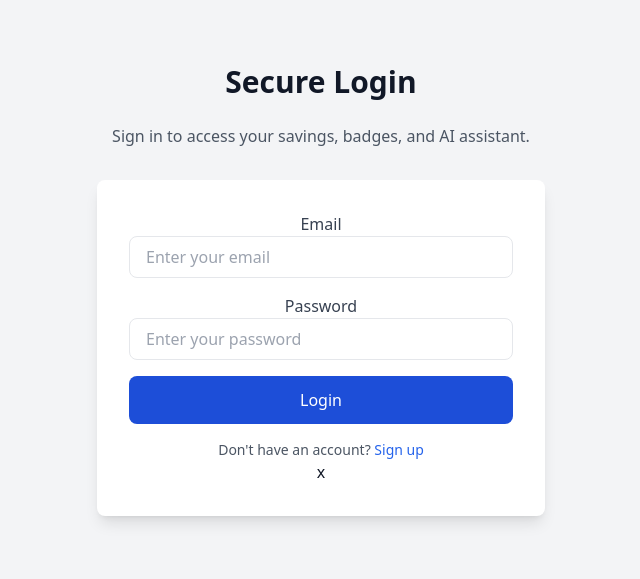
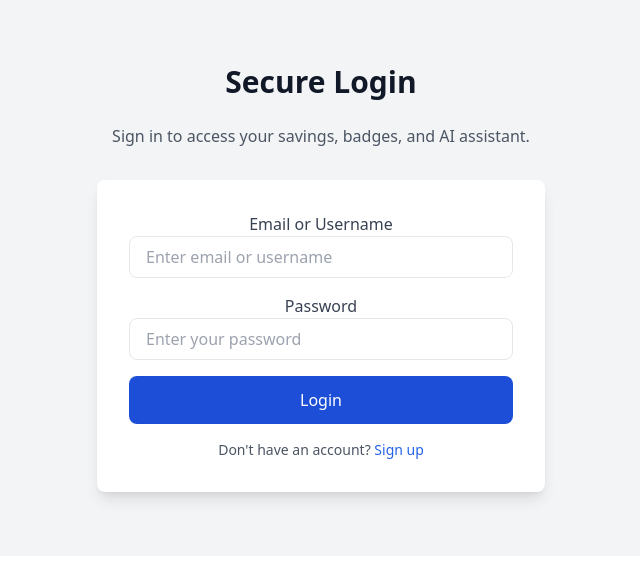
Before and after one commit to Sbajrac2/CapitalRewards, a Flask app: page /loginpage in a window 1280 px wide. Shown: the part 56-635 px from the top of the page, without its empty margins (319-959 px from the left). Run offline with Flask 3, Linux system fonts and the light colour scheme; some libraries are stand-ins or nearby versions.

Commit message:
Update Loginpage.html

```diff
--- a/templates/Loginpage.html
+++ b/templates/Loginpage.html
@@ -1,4 +1,3 @@
-
 <!DOCTYPE html>
 <html lang="en">
 <head>
@@ -6,7 +5,7 @@
     <meta name="viewport" content="width=device-width, initial-scale=1.0">
     <title>Login</title>
     <script src="https://cdn.tailwindcss.com"></script>
-<!--    <link rel="stylesheet" href="assets/css/styles.css">-->
+    <link rel="stylesheet" href="assets/css/styles.css">
     <style>
         .primary-color { background-color: #004977; }
     </style>
@@ -15,7 +14,7 @@
 
 <!-- Navbar -->
 <nav class="primary-color text-white py-4 px-6 flex justify-between">
-    <a href="homepage" class="font-bold">Home</a>
+    <a href="homepage.html" class="font-bold">Home</a>
 </nav>
 
 <!-- Login Section -->
@@ -26,8 +25,8 @@
     <div class="mt-8 max-w-md mx-auto bg-white p-8 shadow-lg rounded-lg">
         <form id="login-form">
             <div class="mb-4">
-                <label for="email" class="block text-gray-700 font-medium">Email</label>
-                <input type="email" id="email" class="w-full px-4 py-2 border rounded-lg focus:outline-none focus:ring-2 focus:ring-blue-600" placeholder="Enter your email" required>
+                <label for="user" class="block text-gray-700 font-medium">Email or Username</label>
+                <input type="text" id="user" class="w-full px-4 py-2 border rounded-lg focus:outline-none focus:ring-2 focus:ring-blue-600" placeholder="Enter email or username" required>
             </div>
 
             <div class="mb-4">
@@ -40,33 +39,48 @@
             </button>
 
             <p class="text-sm text-gray-600 mt-4">
-                Don't have an account? <a href="register" class="text-blue-600 hover:underline">Sign up</a>
+                Don't have an account? <a href="register.html" class="text-blue-600 hover:underline">Sign up</a>
             </p>
-        </form>x
+
+            <p id="error-message" class="text-red-600 mt-4 hidden">Invalid credentials. Please try again.</p>
+        </form>
     </div>
 </section>
 
 <script>
-    async function loginUser() {
-        const email = document.getElementById("email").value;
-        const password = document.getElementById("password").value;
+    function loginUser() {
+        const hardcodedUser = {
+            username: "admin",
+            email: "admin@example.com",
+            password: "password123"
+        };
 
-        const response = await fetch("http://127.0.0.1:5000/Loginpage", {
-            method: "POST",
-            headers: { "Content-Type": "application/json" },
-            body: JSON.stringify({ email, password }),
-        });
+        const userInput = document.getElementById("user").value;
+        const passwordInput = document.getElementById("password").value;
+        const errorMessage = document.getElementById("error-message");
 
-        const data = await response.json();
-        if (response.ok) {
+        if ((userInput === hardcodedUser.username || userInput === hardcodedUser.email) && passwordInput === hardcodedUser.password) {
             alert("Login successful!");
-            localStorage.setItem("token", data.token);
-            window.location.href = "dashboard"; // Redirect after login
-        } else {
-            alert(data.message);
+            localStorage.setItem("loggedInUser", JSON.stringify({ username: hardcodedUser.username }));
+            window.location.href = "homepage"; // Redirect to homepage
+        }
+        else {
+            const registeredUsers = JSON.parse(localStorage.getItem("users")) || [];
+            const userExists = registeredUsers.find(user =>
+                (user.email === userInput || user.username === userInput) && user.password === passwordInput
+            );
+
+            if (userExists) {
+                alert("Login successful!");
+                localStorage.setItem("loggedInUser", JSON.stringify({ username: userExists.username }));
+                window.location.href = "homepage.html"; // Redirect to homepage
+            } else {
+                errorMessage.classList.remove("hidden");
+            }
         }
     }
 </script>
 
+
 </body>
 </html>
```
